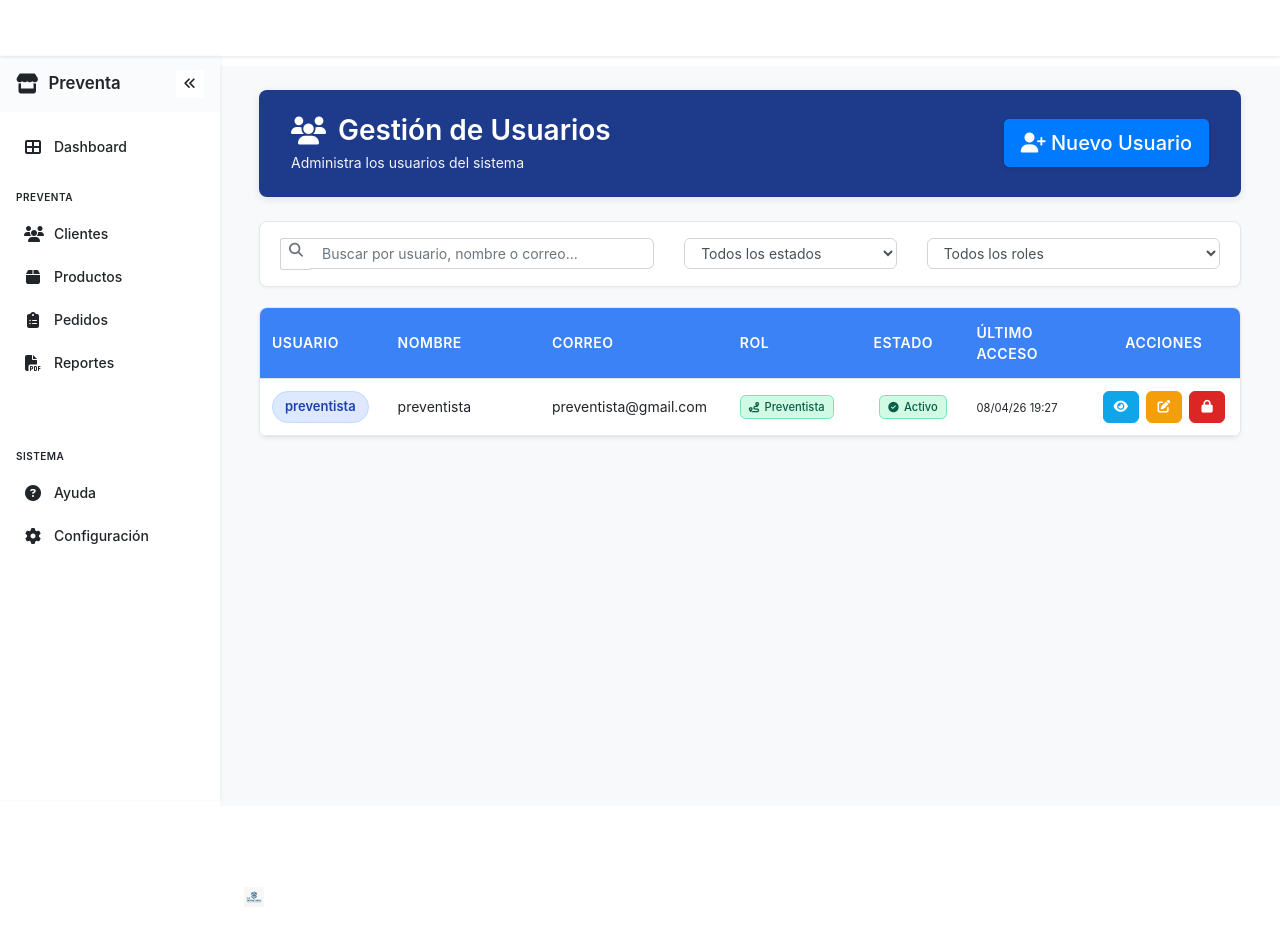
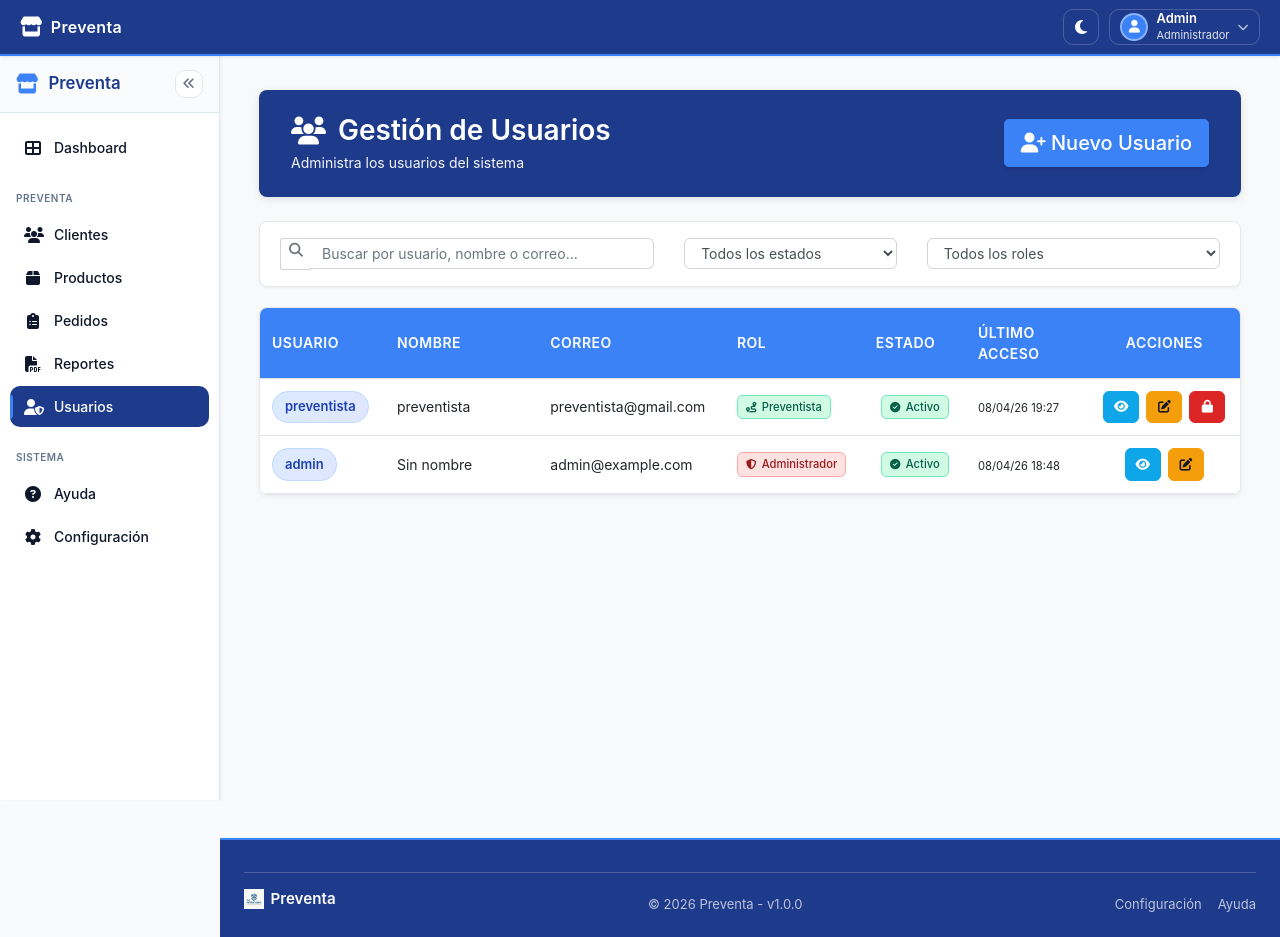
Before and after one commit to Guilder23/Sistema-Preventa, a Django app: page /usuarios/ in a window 1280 px wide. Before the commit the page ends 903 px from the top, so only its background shows below. Run offline with Django 5.2, Linux system fonts and the light colour scheme; a user stored in the database is signed in; data comes from the database, SQL or seed files in the repository; both versions use the stored data as it was after the commit; some libraries are stand-ins or nearby versions.

Commit message:
Cambios en los estilos y funcionamiento de gestion de usuarios

```diff
--- a/apps/usuarios/views.py
+++ b/apps/usuarios/views.py
@@ -116,7 +116,6 @@
     rol = (request.GET.get("rol") or "").strip()
 
     usuarios = User.objects.select_related("perfil").order_by("-date_joined")
-    usuarios = usuarios.exclude(is_superuser=True)
 
     if buscar:
         usuarios = usuarios.filter(
@@ -196,8 +195,12 @@
     usuario = get_object_or_404(User.objects.select_related("perfil"), id=id)
     perfil = getattr(usuario, "perfil", None)
 
-    rol = perfil.rol if perfil else ""
-    rol_display = perfil.get_rol_display() if perfil else "Sin rol"
+    if usuario.is_superuser and not perfil:
+        rol = "administrador"
+        rol_display = "Administrador"
+    else:
+        rol = perfil.rol if perfil else ""
+        rol_display = perfil.get_rol_display() if perfil else "Sin rol"
 
     data = {
         "id": usuario.id,
@@ -265,6 +268,11 @@
 @require_http_methods(["POST"])
 def bloquear_usuario(request, id: int):
     usuario = get_object_or_404(User.objects.select_related("perfil"), id=id)
+
+    if usuario.is_superuser:
+        messages.error(request, "No se puede bloquear un superusuario")
+        return redirect("listar_usuarios")
+
     nuevo_estado = not usuario.is_active
     usuario.is_active = nuevo_estado
     usuario.save(update_fields=["is_active"])
--- /dev/null
+++ b/static/css/estilos.css
@@ -0,0 +1,99 @@
+/* ============================================================================
+   ESTILOS GLOBALES / TOKENS DE DISEÑO
+   - Este archivo es consumido por templates/base/base.html
+   - Define variables CSS usadas por navbar/sidebar/footer y múltiples módulos
+   ============================================================================ */
+
+:root {
+    /* Paleta principal */
+    --color-primario: #1e3a8a;
+    --color-primario-hover: #1e40af;
+    --color-secundario: #3b82f6;
+
+    /* Estados */
+    --color-exito: #16a34a;
+    --color-advertencia: #f59e0b;
+    --color-peligro: #dc2626;
+    --color-info: #0ea5e9;
+
+    /* Neutrales (modo claro) */
+    --color-fondo: #f8fafc;
+    --color-blanco: #ffffff;
+    --color-gris-claro: #f1f5f9;
+    --color-gris-oscuro: #334155;
+
+    --color-texto: #0f172a;
+    --color-texto-secundario: #64748b;
+    --color-borde: #e2e8f0;
+
+    /* Radios */
+    --radio-sm: 6px;
+    --radio-md: 10px;
+    --radio-lg: 14px;
+
+    /* Sombras */
+    --sombra: 0 1px 3px rgba(15, 23, 42, 0.08);
+    --sombra-hover: 0 6px 18px rgba(15, 23, 42, 0.12);
+
+    color-scheme: light;
+}
+
+/* Ajustes globales mínimos para coherencia */
+body {
+    background-color: var(--color-fondo);
+    color: var(--color-texto);
+}
+
+/* Enlaces */
+a {
+    color: var(--color-primario);
+}
+
+a:hover {
+    color: var(--color-primario-hover);
+}
+
+/* Botones Bootstrap alineados a la paleta */
+.btn-primary {
+    background-color: var(--color-secundario) !important;
+    border-color: var(--color-secundario) !important;
+}
+
+.btn-primary:hover,
+.btn-primary:focus {
+    background-color: var(--color-primario-hover) !important;
+    border-color: var(--color-primario-hover) !important;
+}
+
+.btn-outline-primary {
+    color: var(--color-secundario) !important;
+    border-color: var(--color-secundario) !important;
+}
+
+.btn-outline-primary:hover,
+.btn-outline-primary:focus {
+    background-color: var(--color-secundario) !important;
+    border-color: var(--color-secundario) !important;
+    color: #ffffff !important;
+}
+
+.btn-info {
+    background-color: var(--color-info) !important;
+    border-color: var(--color-info) !important;
+}
+
+.btn-danger {
+    background-color: var(--color-peligro) !important;
+    border-color: var(--color-peligro) !important;
+}
+
+.btn-warning {
+    background-color: var(--color-advertencia) !important;
+    border-color: var(--color-advertencia) !important;
+    color: #111827 !important;
+}
+
+.btn-success {
+    background-color: var(--color-exito) !important;
+    border-color: var(--color-exito) !important;
+}
--- a/static/js/usuarios/usuarios.js
+++ b/static/js/usuarios/usuarios.js
@@ -43,7 +43,7 @@
  */
 function inicializarFiltrosFrontend() {
     const filtroEstado = document.getElementById('estado');
-    const filtroRol = document.getElementById('rol');
+    const filtroRol = document.getElementById('rolFiltro');
 
     if (filtroEstado) {
         filtroEstado.addEventListener('change', () => aplicarFiltrosFrontend());
@@ -60,7 +60,7 @@
 function aplicarFiltrosFrontend() {
     const buscar = (document.getElementById('buscar')?.value || '').toLowerCase().trim();
     const estado = document.getElementById('estado')?.value || '';
-    const rol = document.getElementById('rol')?.value || '';
+    const rol = document.getElementById('rolFiltro')?.value || '';
 
     const filas = document.querySelectorAll('.tabla-usuarios tbody tr');
     let contadorVisible = 0;
--- a/templates/usuarios/usuarios.html
+++ b/templates/usuarios/usuarios.html
@@ -70,7 +70,7 @@
                             </div>
 
                             <div class="col-md-4">
-                                <select class="form-control form-control-sm" id="rol" name="rol">
+                                <select class="form-control form-control-sm" id="rolFiltro" name="rol">
                                     <option value="">Todos los roles</option>
                                     <option value="administrador" {% if rol == 'administrador' %}selected{% endif %}>Administrador</option>
                                     <option value="preventista" {% if rol == 'preventista' %}selected{% endif %}>Preventista</option>
@@ -112,7 +112,11 @@
                                         </div>
                                     </td>
                                     <td>
-                                        {% if usuario.perfil %}
+                                        {% if usuario.is_superuser %}
+                                            <span class="badge-rol badge-rol-admin" data-rol="administrador">
+                                                <i class="fas fa-shield-alt"></i> Administrador
+                                            </span>
+                                        {% elif usuario.perfil %}
                                             {% if usuario.perfil.rol == 'administrador' %}
                                                 <span class="badge-rol badge-rol-admin" data-rol="administrador">
                                                     <i class="fas fa-shield-alt"></i> Administrador
@@ -167,6 +171,7 @@
                                         >
                                             <i class="fas fa-edit"></i>
                                         </button>
+                                        {% if not usuario.is_superuser %}
                                             <button
                                                 type="button"
                                                 class="btn btn-danger btn-sm btn-eliminar-usuario"
@@ -178,6 +183,7 @@
                                             >
                                                 <i class="fas fa-lock"></i>
                                             </button>
+                                        {% endif %}
                                     </td>
                                 </tr>
                                 {% empty %}
```
Also changed, not shown: db.sqlite3, media/productos/appyaaFacebook.jpeg (added). Lines whose indentation alone changed are shown as unchanged.
